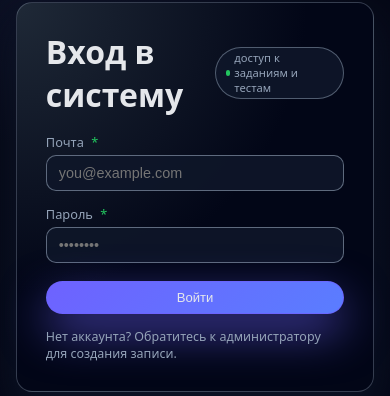
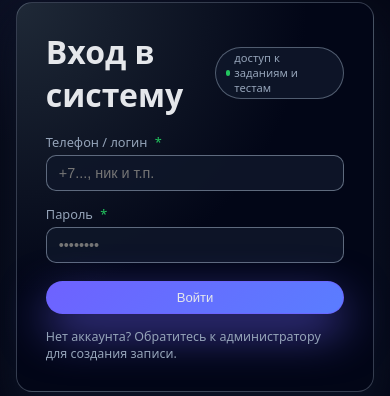
Before and after one commit to swqt2070-svg/olyprep, a FastAPI app: page /ui/login in a window 390 px wide. Shown: the part 399-795 px from the top of the page. Run offline with FastAPI, Linux system fonts and the light colour scheme.

Commit message:
Rename login fields to phone/login and update labels

```diff
--- a/app/routers/auth.py
+++ b/app/routers/auth.py
@@ -14,9 +14,9 @@ def register(
     password: str = Form(...),
     db: Session = Depends(get_db)
 ):
-    # если пользователь с таким email уже есть
+    # если пользователь с таким логином уже есть
     if db.query(User).filter(User.email == email).first():
-        raise HTTPException(400, "email exists")
+        raise HTTPException(400, "login exists")
 
     # если это самый первый пользователь в системе — делаем его admin
     total_users = db.query(User).count()
@@ -37,7 +37,7 @@ def login(
 ):
     user = db.query(User).filter(User.email == email).first()
     if not user or not verify_password(password, user.password_hash):
-        raise HTTPException(401, "Invalid email or password")
+        raise HTTPException(401, "Invalid login or password")
 
     token = create_token({"id": user.id, "role": user.role})
     response.set_cookie("access_token", token, httponly=True)
--- a/app/routers/ui.py
+++ b/app/routers/ui.py
@@ -436,7 +436,7 @@ async def login_submit(
     if not user or not verify_password(password, user.password_hash):
         return templates.TemplateResponse(
             "login.html",
-            {"request": request, "user": None, "error": "Неверная почта или пароль"},
+            {"request": request, "user": None, "error": "Неверный логин или пароль"},
             status_code=400,
         )
     if not getattr(user, "active", True):
@@ -497,7 +497,7 @@ async def register_submit(
             {
                 "request": request,
                 "user": None,
-                "error": "Такая почта уже используется",
+                "error": "Такой логин уже используется",
                 "success": None,
                 "full_name": full_name,
             },
@@ -694,7 +694,7 @@ async def admin_set_role(
     else:
         target = db.query(User).filter(User.email == email).first()
         if not target:
-            error = "Пользователь с такой почтой не найден."
+            error = "Пользователь не найден."
         elif target.id == user.id and role != "admin":
             error = "Нельзя понизить роль собственного админ‑аккаунта."
         else:
@@ -2194,13 +2194,13 @@ async def admin_update_user(
     make_active = active is not None
 
     if not email:
-        error = "Почта обязательна."
+        error = "Логин обязателен."
     elif role not in allowed_roles:
         error = "Неверная роль."
     else:
         other = db.query(User).filter(User.email == email, User.id != target.id).first()
         if other:
-            error = "Такая почта уже используется."
+            error = "Такой логин уже используется."
 
     if not error and new_password:
         if len(new_password) < 6:
@@ -2467,7 +2467,7 @@ async def test_stats_export(
     stats = _collect_test_stats(db, test)
     output = io.StringIO()
     writer = csv.writer(output)
-    header = ["ФИО", "Почта", "Класс", "Баллы", "Максимум", "Процент"]
+    header = ["ФИО", "Логин", "Класс", "Баллы", "Максимум", "Процент"]
     for qs in stats["question_stats"]:
         header.append(f"Вопрос {qs['order']}")
     writer.writerow(header)
--- a/app/templates/account.html
+++ b/app/templates/account.html
@@ -21,7 +21,7 @@
     <section class="card">
         <h2 style="font-size:1.1rem;">Профиль</h2>
         <p class="muted" style="margin-top:0.4rem;">
-            Почта: <strong>{{ user.email }}</strong><br>
+            Логин: <strong>{{ user.email }}</strong><br>
             Роль: <strong>{{ user.role }}</strong>
         </p>
 
@@ -128,7 +128,7 @@
             <input type="text"
                    name="search"
                    class="form-control"
-                   placeholder="Поиск по ФИО или почте"
+                   placeholder="Поиск по ФИО или логину"
                    value="{{ search | default('') }}"
                    style="max-width:240px;">
             <button class="btn btn-secondary btn-sm" type="submit">Поиск</button>
--- a/app/templates/login.html
+++ b/app/templates/login.html
@@ -15,8 +15,8 @@
         {% endif %}
         <form method="post" action="/ui/login" class="form">
             <div class="field">
-                <label class="field-label">Почта <span>*</span></label>
-                <input type="text" name="email" required placeholder="you@example.com">
+                <label class="field-label">Телефон / логин <span>*</span></label>
+                <input type="text" name="email" required placeholder="+7..., ник и т.п.">
             </div>
             <div class="field">
                 <label class="field-label">Пароль <span>*</span></label>
--- a/app/templates/register.html
+++ b/app/templates/register.html
@@ -24,7 +24,7 @@
                 <input type="text" name="full_name" required value="{{ full_name | default('') }}">
             </div>
             <div class="field">
-                <label class="field-label">Почта</label>
+                <label class="field-label">Телефон / логин</label>
                 <input type="text" name="email" required>
             </div>
             <div class="field">
--- a/app/templates/test_stats.html
+++ b/app/templates/test_stats.html
@@ -87,7 +87,7 @@
         <thead>
             <tr>
                 <th>ФИО</th>
-                <th>Почта</th>
+                <th>Логин</th>
                 <th style="width:120px;">Баллы</th>
                 <th style="width:90px;">%</th>
                 {% for qs in question_stats %}
--- a/app/templates/users_admin.html
+++ b/app/templates/users_admin.html
@@ -28,7 +28,7 @@
                 <thead>
                     <tr>
                         <th style="width:60px;">ID</th>
-                        <th>Почта</th>
+                        <th>Логин</th>
                         <th>ФИО</th>
                         <th style="width:120px;">Роль</th>
                         <th style="width:260px;">Статус / Действия</th>
@@ -68,7 +68,7 @@
                                             <form method="post" action="/ui/admin/users/update" class="form edit-form">
                                                 <input type="hidden" name="user_id" value="{{ u.id }}">
                                                 <div class="field">
-                                                    <label class="field-label">Почта (логин)</label>
+                                                    <label class="field-label">Логин / телефон</label>
                                                     <input type="email" name="email" required value="{{ u.email }}">
                                                 </div>
                                                 <div class="field">
```
